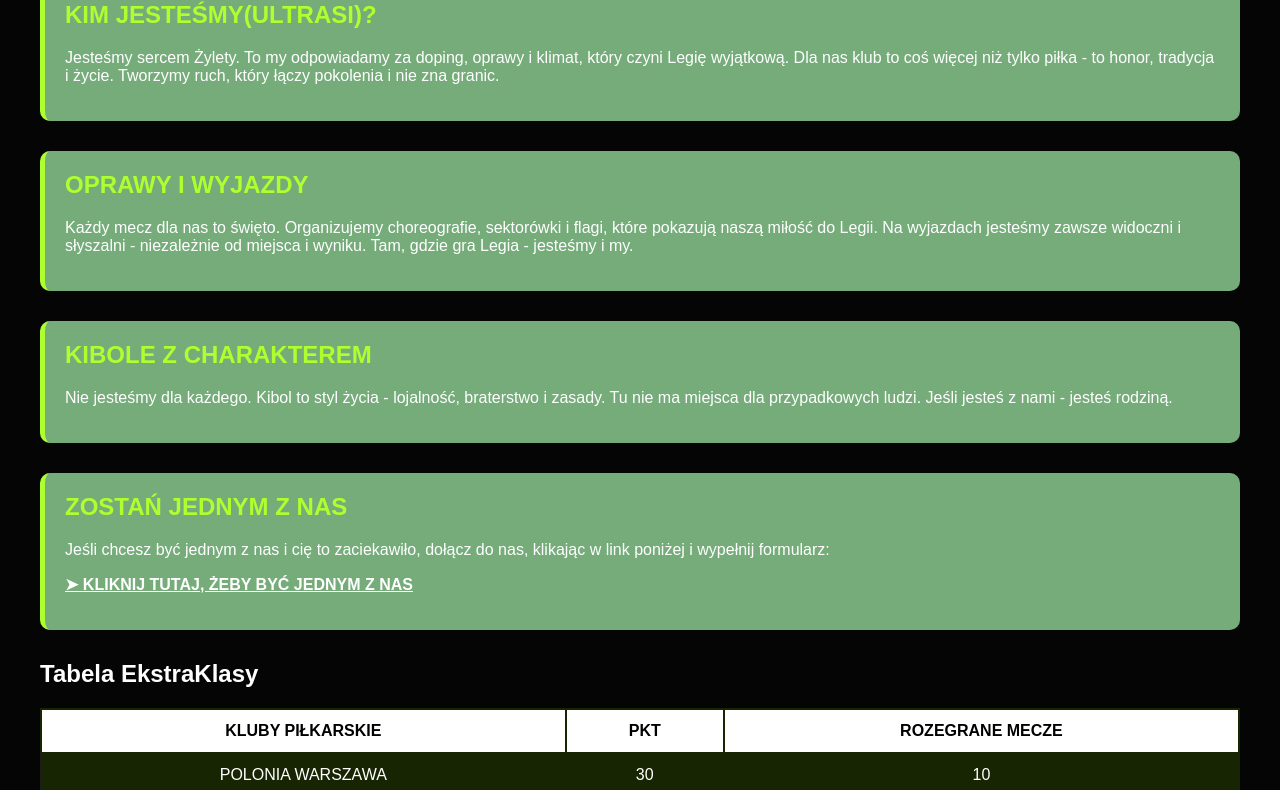
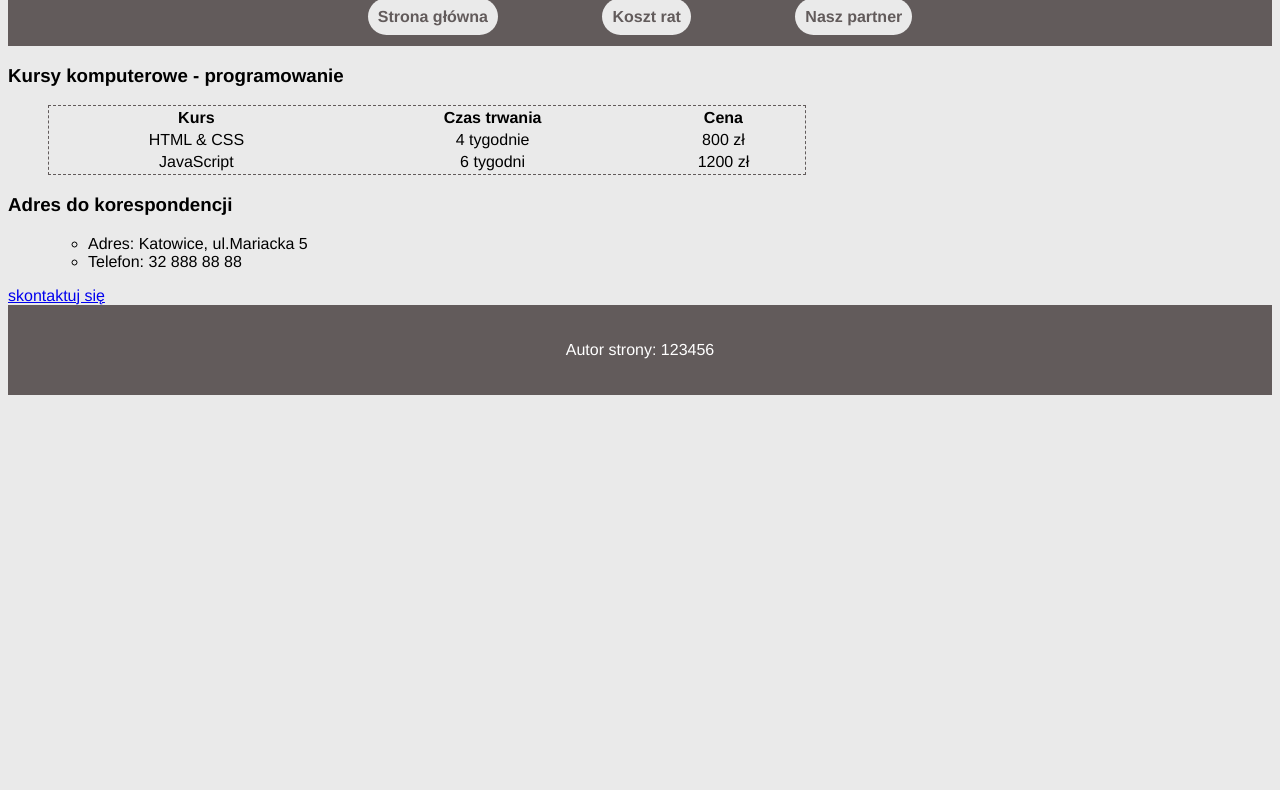
Before and after one commit to Gracus09/LEGIA_Warszawa_gracus09.github.io, a plain HTML site: page index.html in a window 1280 px wide. Shown: the part 168-958 px from the top of the page. After the commit the page ends 800 px from the top, so only its background shows below. Drawn offline with Linux system fonts and the light colour scheme.

Commit message:
Add files via upload

```diff
--- a/index.html
+++ b/index.html
@@ -2,202 +2,47 @@
 <html lang="pl">
 <head>
     <meta charset="UTF-8">
-  <meta name="viewport" content="width=device-width, initial-scale=1.0">
-  <title>Strona Ultrasów Legii</title>
-  <style>
-    body {
-      margin: 0;
-      font-family: Arial, sans-serif;
-      background-color: #050505;
-      color: white;
-    }
-
-    header {
-      background-color: rgb(5, 5, 5);
-      padding: 30px 0;
-      text-align: center;
-      border-bottom: 4px solid rgb(89, 187, 64);
-    }
-
-    header h1 {
-      margin: 0;
-      font-size: 2.5em;
-      color: white;
-      letter-spacing: 2px;
-    }
-
-    main {
-      padding: 40px;
-      max-width: 1200px;
-      margin-left: 30 auto;
-    }
-
-    .section {
-      background-color: #75ac7a;
-      border-left: 5px solid greenyellow;
-      padding: 20px;
-      margin-bottom: 30px;
-      border-radius: 10px;
-      text-align: left;
-    }
-
-    .section h2 {
-      color: greenyellow;
-      margin-top: 0;
-    }
-
-    footer {
-      background-color: black;
-      text-align: center;
-      padding: 20px;
-      font-size: 0.9em;
-      color: #777;
-      border-top: 2px solid greenyellow;
-    }
-    table {
-      width: 100%;
-      border-collapse: collapse;
-      background-color: #1c1c1c;
-    }
-
-    th {
-      background-color: rgb(255, 255, 255);
-      color: black;
-      padding: 12px;
-      border: 2px solid #182502;
-    }
-
-    td {
-      padding: 12px;
-      border: 1px solid #182502;
-      text-align: center;
-    }
-
-    tr:nth-child(even) {
-      background-color:#182502;
-    }
-
-    tr:nth-child(odd) {
-      background-color: #083504;
-    }
-
-    caption {
-      caption-side: top;
-      font-size: 1.5em;
-      margin-bottom: 10px;
-      color: greenyellow;
-    }
-  </style>
+    <title>Kursy komputerowe</title>
+    <link rel="stylesheet" href="style.css">
 </head>
 <body>
-
     <header>
-  <h1>ULTRAS LEGII WARSZAWA</h1>
+        <img src="klawiatura.jpg" alt="kursy komputerowe">
     </header>
-
+    <nav>
+        <a href="index.html">Strona główna</a>
+        <a href="raty.html">Koszt rat</a>
+        <a href="https://moje-szkolenia.pl/">Nasz partner</a>
+    </nav>
     <main>
-
-  <div class="section">
-    <h2>KIM JESTEŚMY(ULTRASI)?</h2>
-    <p>
-      Jesteśmy sercem Żylety. To my odpowiadamy za doping, oprawy i klimat, który czyni Legię wyjątkową.
-      Dla nas klub to coś więcej niż tylko piłka - to honor, tradycja i życie. Tworzymy ruch, który łączy pokolenia i nie zna granic.
-    </p>
-  </div>
-
-  <div class="section">
-    <h2>OPRAWY I WYJAZDY</h2>
-    <p>
-      Każdy mecz dla nas to święto. Organizujemy choreografie, sektorówki i flagi, które pokazują naszą miłość do Legii.
-      Na wyjazdach jesteśmy zawsze widoczni i słyszalni - niezależnie od miejsca i wyniku. Tam, gdzie gra Legia - jesteśmy i my.
-    </p>
-  </div>
-
-  <div class="section">
-    <h2>KIBOLE Z CHARAKTEREM</h2>
-    <p>
-      Nie jesteśmy dla każdego. Kibol to styl życia - lojalność, braterstwo i zasady.
-      Tu nie ma miejsca dla przypadkowych ludzi. Jeśli jesteś z nami -  jesteś rodziną.
-    </p>
-  </div>
-  <div class="section">
-    <h2>ZOSTAŃ JEDNYM Z NAS</h2>
-    <p>
-      Jeśli chcesz być jednym z nas i cię to zaciekawiło, dołącz do nas, klikając w link poniżej i wypełnij formularz:
-    </p>
-    <p>
-      <a href="strona2.html" style="color: rgb(255, 255, 255); text-decoration: underline; font-weight: bold;">
-        ➤ KLIKNIJ TUTAJ, ŻEBY BYĆ JEDNYM Z NAS
-      </a>
-    </p>
-  </div>
-
-  <h2>Tabela EkstraKlasy</h2>
+        <h3>Kursy komputerowe - programowanie</h3>
         <table>
             <tr>
-      <th>KLUBY PIŁKARSKIE</th>
-      <th>PKT</th>
-      <th>ROZEGRANE MECZE</th>
+                <th>Kurs</th>
+                <th>Czas trwania</th>
+                <th>Cena</th>
             </tr>
             <tr>
-      <td>POLONIA WARSZAWA</td>
-      <td>30</td>
-      <td>10</td>
+                <td>HTML & CSS</td>
+                <td>4 tygodnie</td>
+                <td>800 zł</td>
             </tr>
             <tr>
-      <td>RUCH CHORZÓW</td>
-      <td>27</td>
-      <td>9</td>
-    </tr>
-    <tr>
-      <td>ŁKS ŁÓDŹ</td>
-      <td>15</td>
-      <td>10</td>
-    </tr>
-    <tr>
-      <td>WIDZEW ŁÓDŹ</td>
-      <td>0</td>
-      <td>9</td>
-    </tr>
-    <tr>
-      <td>ARKA GDYNIA</td>
-      <td>27</td>
-      <td>10</td>
+                <td>JavaScript</td>
+                <td>6 tygodni</td>
+                <td>1200 zł</td>
             </tr>
         </table>
 
-
-    <section id="wideo-plik">
-        <h2>Wideo z Pliku (MP4)</h2>
-        <p>To jest przykład osadzenia pliku wideo bezpośrednio z folderu projektu za pomocą tagu <code>&lt;video&gt;</code>.</p>
-        <video controls width="600">
-
-        <source src="video/sample-30s.mp4" type="video/mp4">
-        Twoja przeglądarka nie obsługuje tagu video lub formatu MP4. Spróbuj użyć innej przeglądarki.
-    </video>
-    <p class="wskazowka">
-        Pamiętaj, że ścieżka w atrybucie <code>src</code> musi być poprawna względem pliku <code>index.html</code>.
-        Użyliśmy tutaj <code>video/moje_wideo.mp4</code>, ponieważ plik znajduje się w podfolderze 'video'.
-    </p>
-</section>
-
-
-<section id="wideo">
-    <iframe width="560" height="315" src="https://www.youtube.com/embed/s52MdD-lUbs?si=tFgmFN7wY1Sv77-a" title="YouTube video player" frameborder="0" allow="accelerometer; autoplay; clipboard-write; encrypted-media; gyroscope; picture-in-picture; web-share" referrerpolicy="strict-origin-when-cross-origin" allowfullscreen></iframe>
-</section>
-
-<audio controls>
-    <source src="audio/sample-30s.mp4" type="audio/mpeg">
-</audio>
-
-
-
-
+        <h3>Adres do korespondencji</h3>
+        <ul>
+            <li>Adres: Katowice, ul.Mariacka 5</li>
+            <li>Telefon: 32 888 88 88</li>
+        </ul>
+        <a href="mailto:kursy@komputerowe.pl">skontaktuj się</a>
     </main>
-
     <footer>
-  SZEF RODZINY "Gracjan Radkiewicz" &copy; 2025 Ultras Legii Warszawa
+        <p>Autor strony: 123456</p>
     </footer>
-
 </body>
 </html>
--- /dev/null
+++ b/style.css
@@ -0,0 +1,46 @@
+* {
+    font-family: Helvetica;
+}
+
+body {
+    background-color: #EAEAEA;
+}
+
+nav, footer {
+    background-color: #625B5B;
+    color: white;
+    padding: 20px;
+    text-align: center;
+}
+
+img {
+    width: 100%;
+}
+
+ul {
+    margin-left: 40px;
+    list-style-type: circle;
+}
+
+nav a {
+    font-weight: bold;
+    background-color: #EAEAEA;
+    color: #625B5B;
+    padding: 10px;
+    margin: 50px;
+    border-radius: 20px;
+    text-decoration: none;
+}
+
+nav a:hover {
+    background-color: #625B5B;
+    color: #EAEAEA;
+    border: 1px solid #EAEAEA;
+}
+
+table {
+    border: 1px dashed #625B5B;
+    width: 60%;
+    margin-left: 40px;
+    text-align: center;
+}
--- /dev/null
+++ b/style2.css
@@ -0,0 +1,38 @@
+* {
+    font-family: Helvetica;
+}
+
+body {
+    background-color: #EAEAEA;
+}
+
+nav, footer {
+    background-color: #625B5B;
+    color: white;
+    padding: 20px;
+    text-align: center;
+}
+
+img {
+    width: 100%;
+}
+
+.kontrolki {
+    margin: 5px;
+}
+
+nav a {
+    font-weight: bold;
+    background-color: #EAEAEA;
+    color: #625B5B;
+    padding: 10px;
+    margin: 50px;
+    border-radius: 20px;
+    text-decoration: none;
+}
+
+nav a:hover {
+    background-color: #625B5B;
+    color: #EAEAEA;
+    border: 1px solid #EAEAEA;
+}
```
Also changed, not shown: raty.html (added, +40 -0 lines), gamakay-k66-8.webp (added), impreza.png (added), klawiatura.jpg (added), 1 other file. Lines whose indentation alone changed are shown as unchanged.
